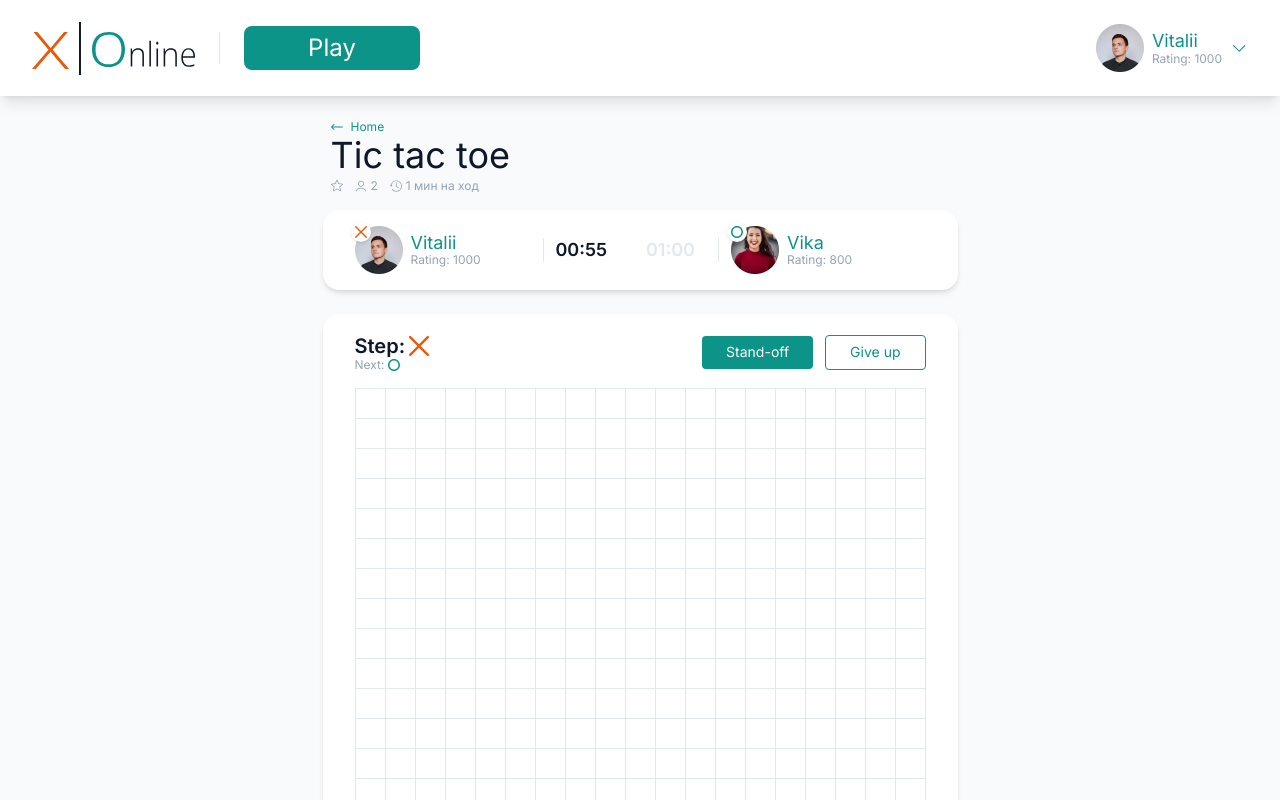
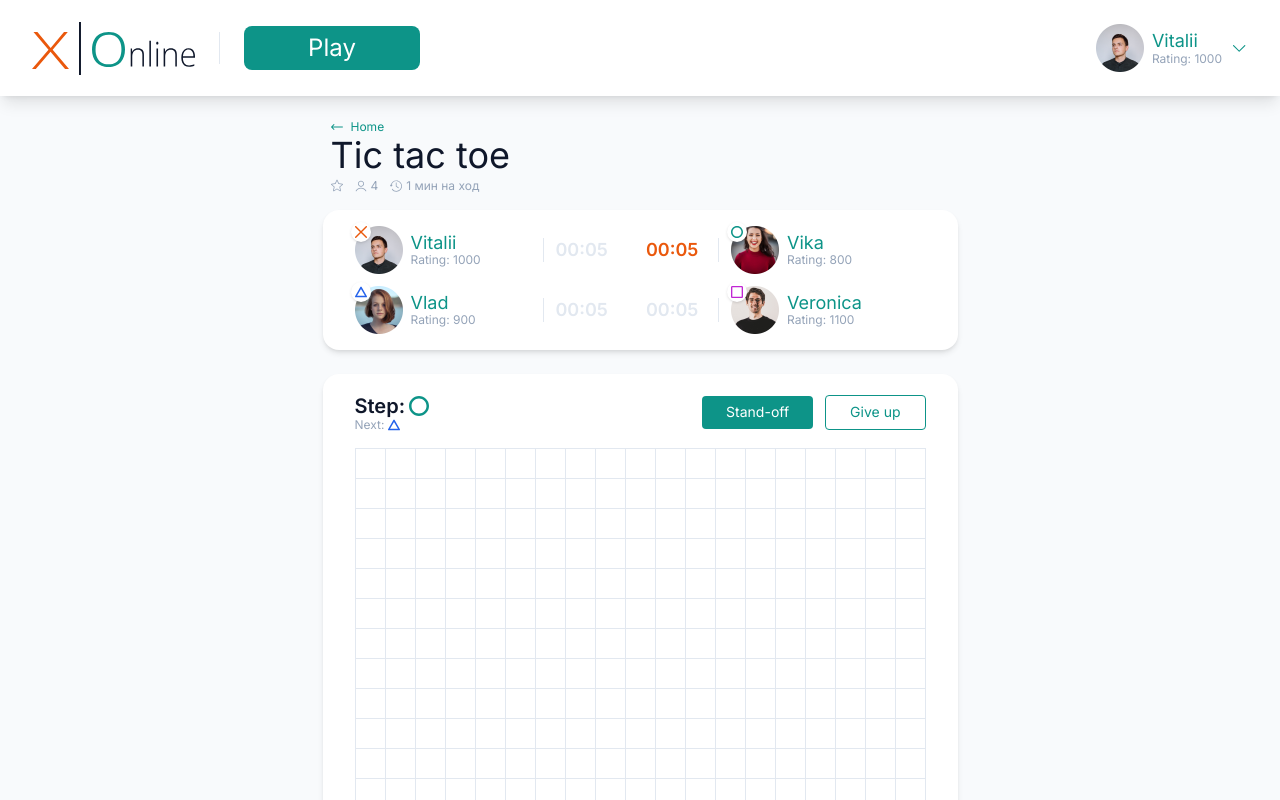
Before and after one commit to respectket/game-tic-tac-toe, a Next.js app: page / in a window 1280 px wide. Shown: the top 800 px of the page. Built offline with nearby package versions, Linux system fonts and the light colour scheme.

Commit message:
add disabled game

```diff
--- a/components/game/game-field.jsx
+++ b/components/game/game-field.jsx
@@ -9,6 +9,7 @@ export function GameField({
   nextMove,
   handleCellClick,
   winnerSequence,
+  winnerSymbol,
 }) {
   const actions = (
     <>
@@ -34,6 +35,7 @@ export function GameField({
           <GameCell
             key={index}
             isWinner={winnerSequence?.includes(index)}
+            disabled={!!winnerSymbol}
             onClick={() => {
               handleCellClick(index);
             }}
@@ -46,9 +48,10 @@ export function GameField({
   );
 }
 
-function GameCell({ children, onClick, isWinner }) {
+function GameCell({ children, onClick, isWinner, disabled }) {
   return (
     <button
+      disabled={disabled}
       onClick={onClick}
       className={clsx(
         "border border-slate-200 -ml-px -mt-px flex items-center justify-center", isWinner && "bg-orange-600/10"
--- a/components/game/game-info.jsx
+++ b/components/game/game-info.jsx
@@ -40,7 +40,7 @@ const players = [
   },
 ];
 
-export function GameInfo({ className, playersCount, currentMove }) {
+export function GameInfo({ className, playersCount, currentMove, isWinner, onPlayerTimeOver }) {
   return (
     <div
       className={clsx(
@@ -53,16 +53,17 @@ export function GameInfo({ className, playersCount, currentMove }) {
           key={player.id}
           playerInfo={player}
           isRight={index % 2 === 1}
-          isTimerRunning={currentMove === player.symbol}
+          onTimeOver={() => onPlayerTimeOver(player.symbol)}
+          isTimerRunning={currentMove === player.symbol && !isWinner}
         />
       ))}
     </div>
   );
 }
 
-function PlayerInfo({ playerInfo, isRight, isTimerRunning }) {
+function PlayerInfo({ playerInfo, isRight, isTimerRunning, onTimeOver }) {
 
-  const [seconds, setSeconds] = useState(60);
+  const [seconds, setSeconds] = useState(5);
 
   const minutesString = String(Math.floor(seconds / 60)).padStart(2, "0");
   const secondString = String(seconds % 60).padStart(2, "0");
@@ -76,11 +77,18 @@ function PlayerInfo({ playerInfo, isRight, isTimerRunning }) {
       }, 1000);
       return () => {
         clearInterval(interval)
-        setSeconds(60)
+        setSeconds(5)
       }
     }
 
   }, [isTimerRunning])
+
+  useEffect(() => {
+    if(seconds === 0) {
+      onTimeOver();
+    }
+  // eslint-disable-next-line react-hooks/exhaustive-deps
+  }, [seconds])
 
   const getTimerColor = () => {
     if(isTimerRunning) {
--- a/components/game/model.js
+++ b/components/game/model.js
@@ -1,7 +1,7 @@
 import { MOVE_ORDER } from "./constants";
 
-export function getNextMove(currentMove, playersCount) {
-  const slicedMoveOrder = MOVE_ORDER.slice(0, playersCount);
+export function getNextMove(currentMove, playersCount, playersTimeOver) {
+  const slicedMoveOrder = MOVE_ORDER.slice(0, playersCount).filter((symbol) => !playersTimeOver.includes(symbol));
   const nextMoveIndex = slicedMoveOrder.indexOf(currentMove) + 1;
   return slicedMoveOrder[nextMoveIndex] ?? slicedMoveOrder[0];
 }
--- a/components/game/use-game-state.js
+++ b/components/game/use-game-state.js
@@ -3,14 +3,16 @@ import { GAME_SYMBOLS } from "./constants";
 import { computeWinner, getNextMove } from "./model";
 
 export function useGameState(playersCount) {
-  const [{ cells, currentMove }, setGameState] = useState(() => ({
+  const [{ cells, currentMove, playersTimeOver }, setGameState] = useState(() => ({
     cells: new Array(19 * 19).fill(null),
     currentMove: GAME_SYMBOLS.CROSS,
+    playersTimeOver: [],
   }));
 
- const winnerSequence = computeWinner(cells);
+  const winnerSequence = computeWinner(cells);
+  const nextMove = getNextMove(currentMove, playersCount, playersTimeOver);
 
-  const nextMove = getNextMove(currentMove, playersCount);
+  const winnerSymbol = nextMove === currentMove ? currentMove : winnerSequence?.[0];
 
   const handleCellClick = (index) => {
     setGameState((lastGameState) => {
@@ -21,7 +23,7 @@ export function useGameState(playersCount) {
 
         return {
           ...lastGameState,
-          currentMove: getNextMove(lastGameState.currentMove, playersCount),
+          currentMove: getNextMove(lastGameState.currentMove, playersCount, lastGameState.playersTimeOver),
           cells: lastGameState.cells.map((cell, i) =>
             i === index ? lastGameState.currentMove : cell,
           ),
@@ -29,11 +31,24 @@ export function useGameState(playersCount) {
     });
   };
 
+  const handlePlayerTimeOver = (symbol) => {
+     setGameState((lastGameState) => {
+
+       return {
+         ...lastGameState,
+         playersTimeOver: [...lastGameState.playersTimeOver, symbol],
+         currentMove: getNextMove(lastGameState.currentMove, playersCount, lastGameState.playersTimeOver),
+       };
+     });
+  }
+
   return {
     cells,
     currentMove,
     nextMove,
     handleCellClick,
     winnerSequence,
+    handlePlayerTimeOver,
+    winnerSymbol,
   }
 }
--- a/pages/index.jsx
+++ b/pages/index.jsx
@@ -1,11 +1,12 @@
 import { useState } from "react";
 import { GameField, GameInfo, GameTitle, useGameState } from "../components/game";
 import { Header } from "../components/header";
+import { GameSymbol } from "../components/game/game-symbol";
 
 export default function HomePage() {
 
-  const [playersCount] = useState(2);
-  const { cells, currentMove, handleCellClick, nextMove, winnerSequence } =
+  const [playersCount] = useState(4);
+  const { cells, currentMove, handleCellClick, nextMove, winnerSequence, handlePlayerTimeOver, winnerSymbol } =
     useGameState(playersCount);
 
   return (
@@ -13,8 +14,28 @@ export default function HomePage() {
       <Header />
       <main className="pt-6 mx-auto w-max">
         <GameTitle playersCount={playersCount} />
-        <GameInfo playersCount={playersCount} className="mt-4" currentMove={currentMove} />
-        <GameField cells={cells} currentMove={currentMove} handleCellClick={handleCellClick} nextMove={nextMove} winnerSequence={winnerSequence} className="mt-6" />
+        <GameInfo
+          playersCount={playersCount}
+          className="mt-4"
+          currentMove={currentMove}
+          isWinner={!!winnerSymbol}
+          onPlayerTimeOver={handlePlayerTimeOver}
+        />
+        {winnerSymbol && (
+          <div className="my-4">
+            <GameSymbol symbol={winnerSymbol} />
+          </div>
+        )}
+
+        <GameField
+          cells={cells}
+          currentMove={currentMove}
+          handleCellClick={handleCellClick}
+          nextMove={nextMove}
+          winnerSequence={winnerSequence}
+          winnerSymbol={winnerSymbol}
+          className="mt-6"
+        />
       </main>
     </div>
   );
```
